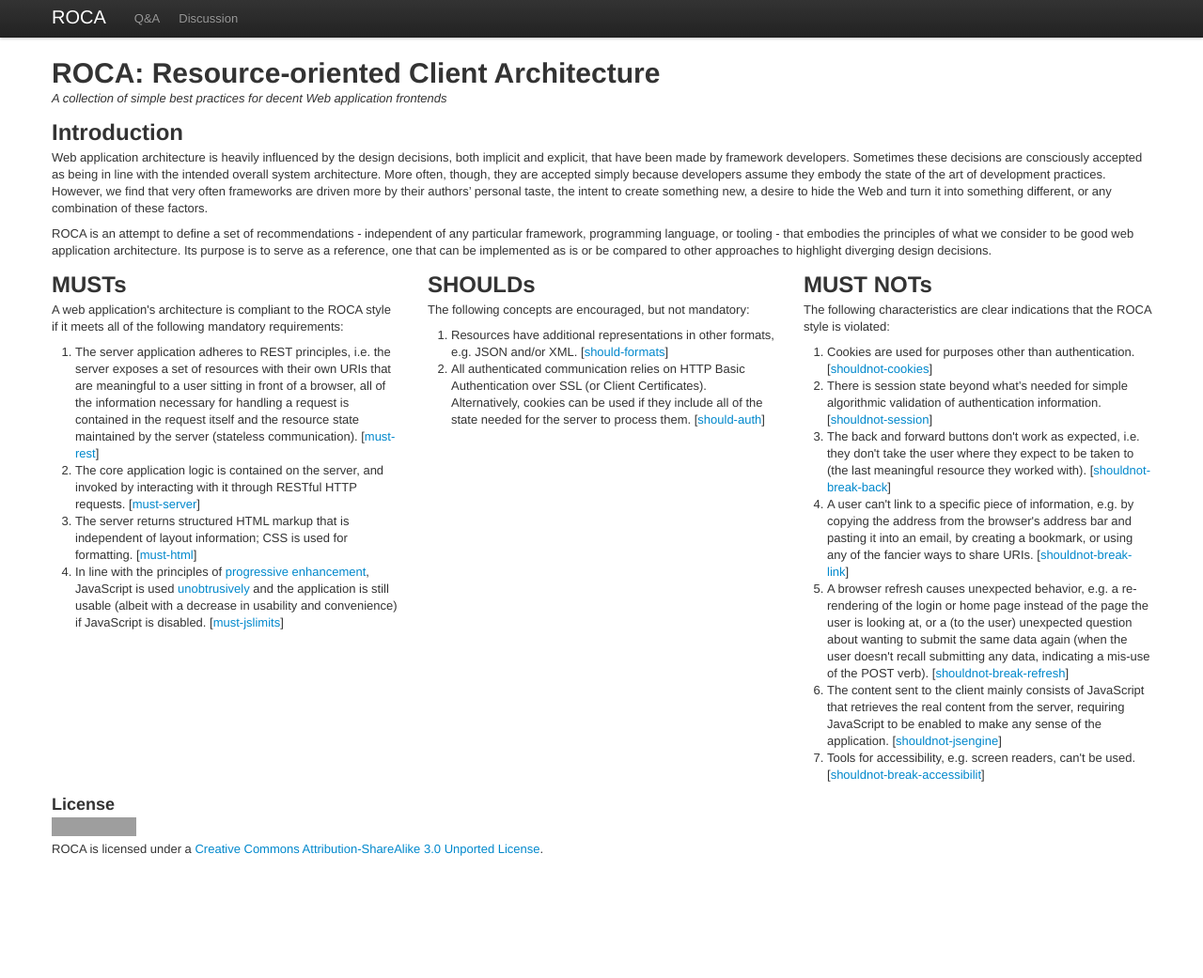
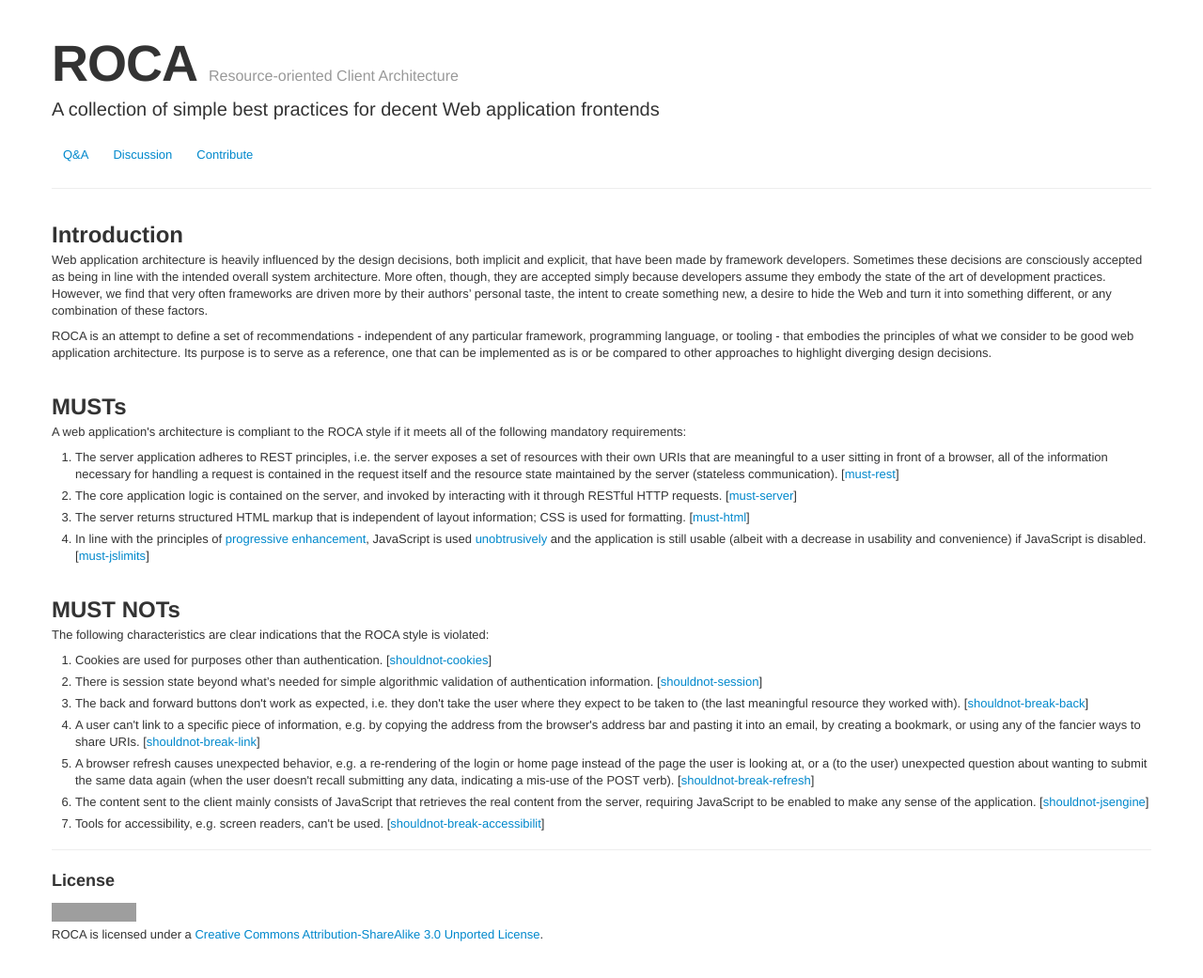
Before and after one commit to innoq/ROCA, a Jekyll site: the page built from index.html, in a window 1280 px wide and 1054 px high. Shown: the top 1041 px of the window at 94% size. Built offline with Jekyll 4.4.1, drawn with Linux system fonts in a browser that asks for light colours; grey boxes are pictures that could not be loaded.

Commit message:
cleaner layout
does not use columnized text blocks anymore as that would require
content of similar lengths.

```diff
--- a/_layouts/default.html
+++ b/_layouts/default.html
@@ -1,50 +1,38 @@
 <!DOCTYPE html>
 <html lang="en">
 <head>
+  <title>{{ page.title }}</title>
   <meta charset="utf-8">
-  <title>{{ page.title }}</title>
   <meta name="viewport" content="width=device-width, initial-scale=1.0">
-  <meta name="description" content="">
-  <meta name="author" content="">
 
-  <link href="css/bootstrap.css" rel="stylesheet">
-  <style>
-  body {
-    padding-top: 60px; /* 60px to make the container go all the way to the bottom of the topbar */
-  }
-  </style>
-  <link href="css/bootstrap-responsive.css" rel="stylesheet">
-
-  <!-- Le HTML5 shim, for IE6-8 support of HTML5 elements -->
+  <!-- HTML5 shim, for IE6-8 support of HTML elements -->
   <!--[if lt IE 9]>
-  <script src="//html5shim.googlecode.com/svn/trunk/html5.js"></script>
+    <script src="http://html5shim.googlecode.com/svn/trunk/html5.js"></script>
   <![endif]-->
 
+  <link rel="stylesheet" href="css/bootstrap.min.css" type="text/css" charset="utf-8">
+  <link rel="stylesheet" href="css/bootstrap-responsive.min.css" type="text/css" charset="utf-8">
+  <link rel="stylesheet" href="css/roca.css" type="text/css" charset="utf-8">
 </head>
+<body>
+  <div class="container">
 
-<body>
-  <div class="navbar navbar-fixed-top">
-    <div class="navbar-inner">
-      <div class="container">
-        <a class="btn btn-navbar" data-toggle="collapse" data-target=".nav-collapse">
-          <span class="icon-bar"></span>
-          <span class="icon-bar"></span>
-          <span class="icon-bar"></span>
-        </a>
-        <a class="brand" href="./index.html">ROCA</a>
-        <div class="nav-collapse">
-          <ul class="nav">
-            <li><a href="./q-and-a.html">Q&amp;A</a></li>
-            <li><a href="./discussion.html">Discussion</a></li>
-          </ul>
-        </div><!--/.nav-collapse -->
+    <header class="main">
+      <h1>ROCA <small>Resource-oriented Client Architecture</small></h1>
+      <p class="lead">A collection of simple best practices for decent Web application frontends</p>
+      <div class="subnav">
+        <ul class="nav nav-pills">
+          <li><a href="index.html">Q&A</a></li>
+          <li><a href="discussion.html">Discussion</a></li>
+          <li><a href="https://github.com/innoq/ROCA">Contribute</a></li>
+        </ul>
       </div>
-    </div>
+    </header>
+
+    <hr>
+
+    {{ content }}
+
   </div>
-
-  <div class="container">
-    {{ content }}
-  </div>
-
 </body>
 </html>
--- /dev/null
+++ b/css/roca.css
@@ -0,0 +1,37 @@
+body {
+  background-color: #fff;
+  padding-bottom: 50px;
+}
+
+header.main {
+  margin-top: 40px;
+  border-bottom: 0;
+}
+
+header.main h1 {
+  font-size: 54px;
+  margin-bottom: 9px;
+  letter-spacing: -1px;
+  line-height: 1;
+}
+
+header.main h1 small {
+  letter-spacing: 0px;
+  font-size: 16px;
+}
+
+header.main h1, p {
+  margin-right: 0;
+}
+
+h2 {
+  margin-top: 30px;
+}
+
+h3.license {
+  margin-bottom: 10px;
+}
+
+ol li {
+  margin-top: 5px;
+}
--- a/index.html
+++ b/index.html
@@ -2,10 +2,6 @@
 layout: default
 title: "ROCA: Resource-oriented Client Architecture"
 ---
-	<h1>ROCA: Resource-oriented Client Architecture</h1>
-	<p><em>A collection of simple best practices for decent Web
-	application frontends</em></p>
-
 <h2>Introduction</h2>
 <p>Web application architecture is heavily influenced by the
 	design decisions, both implicit and explicit, that have been
@@ -27,8 +23,6 @@ title: "ROCA: Resource-oriented Client Architecture"
 	other approaches to highlight diverging design decisions.
 </p>
 
-	<div class='row-fluid'>
-		<div class='span4'>
 <h2>MUSTs</h2>
 <p>A web application's architecture is compliant to the ROCA
 	style if it meets all of the following mandatory requirements:
@@ -61,25 +55,7 @@ title: "ROCA: Resource-oriented Client Architecture"
 		disabled. [<a href='#must-jslimits'>must-jslimits</a>]
 	</li>
 </ol>
-		</div>
 
-		<div class='span4'>
-			<h2>SHOULDs</h2>
-			<p>The following concepts are encouraged, but not mandatory:</p>
-			<ol>
-				<li><a name='should-formats'></a>Resources have additional representations in other formats, e.g.
-					JSON and/or XML. [<a href='#should-formats'>should-formats</a>]
-				</li>
-				<li><a name='should-auth'></a>All authenticated communication relies on HTTP Basic
-					Authentication over SSL (or Client
-					Certificates). Alternatively, cookies can be used if
-					they include all of the state needed for the server to
-					process them. [<a href='#should-auth'>should-auth</a>]
-				</li>
-			</ol>
-		</div>
-
-		<div class='span4'>
 <h2>MUST NOTs</h2>
 <p>The following characteristics are clear indications that the ROCA style is violated:</p>
 <ol>
@@ -133,9 +109,9 @@ title: "ROCA: Resource-oriented Client Architecture"
 		e.g. screen readers, can't be used. [<a href='#shouldnot-break-accessibility'>shouldnot-break-accessibilit</a>]
 	</li>
 </ol>
-		</div>
-	</div>
 
-    <h3>License</h3>
+<hr>
+
+<h3 class="license">License</h3>
 
 <a rel="license" href="http://creativecommons.org/licenses/by-sa/3.0/"><img alt="Creative Commons License" style="border-width:0" src="http://i.creativecommons.org/l/by-sa/3.0/88x31.png" /></a><br /><span xmlns:dct="http://purl.org/dc/terms/" href="http://purl.org/dc/dcmitype/Text" property="dct:title" rel="dct:type">ROCA</span> is licensed under a <a rel="license" href="http://creativecommons.org/licenses/by-sa/3.0/">Creative Commons Attribution-ShareAlike 3.0 Unported License</a>.
```
Lines whose indentation alone changed are shown as unchanged.
